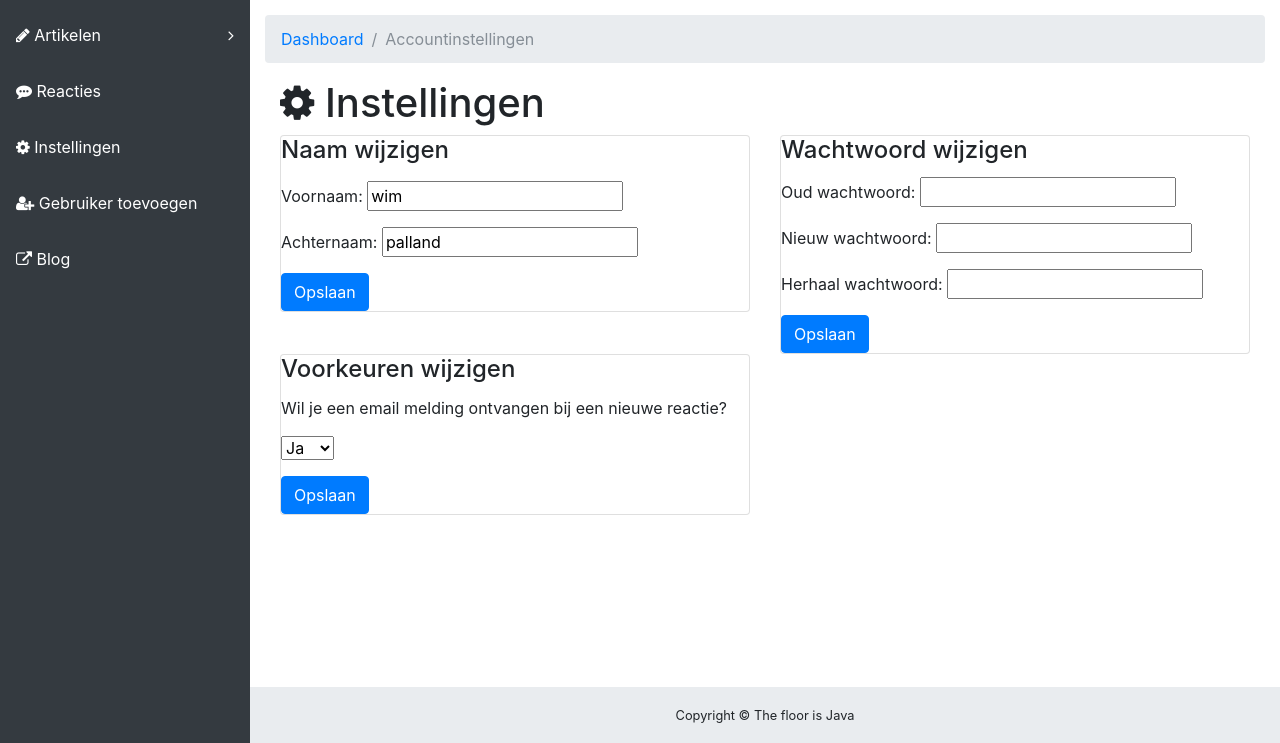
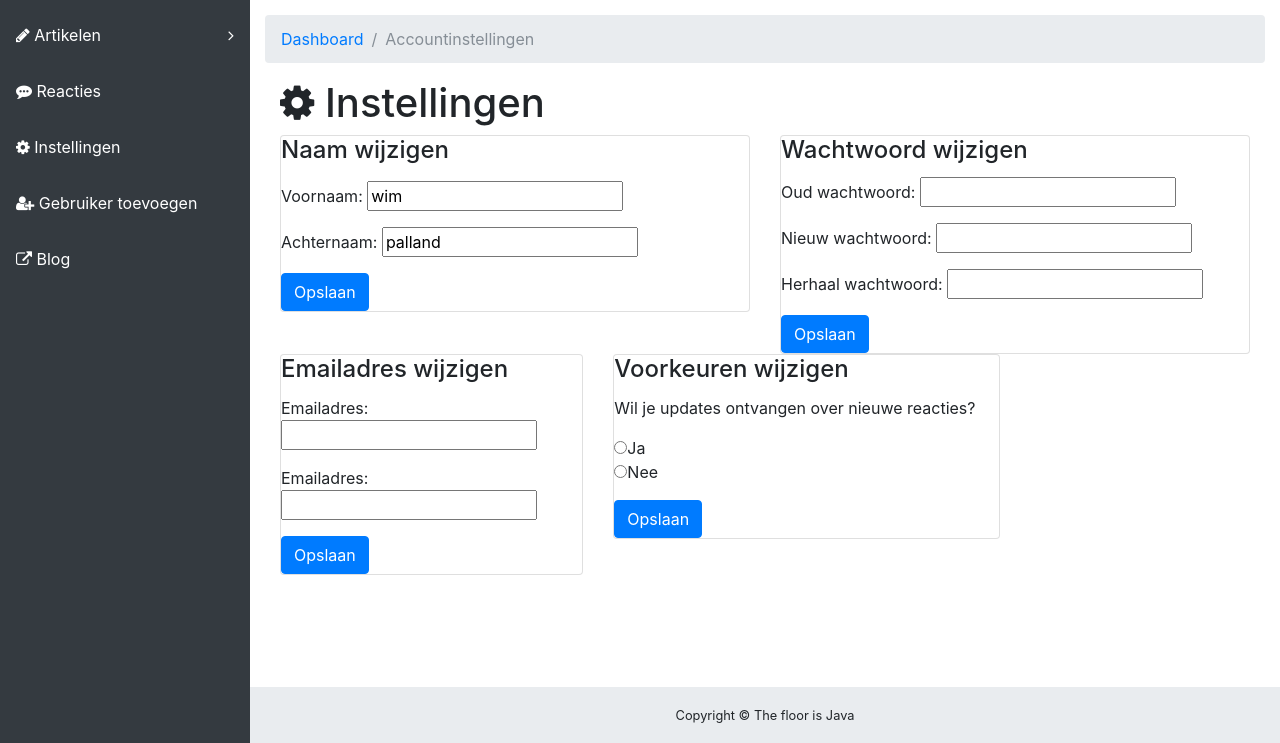
Before and after one commit to HofmanErik/KBS-project, a PHP site: page /admin/account.php in a window 1280 px wide. Shown: the part 105-848 px from the top of the page. Run offline with PHP 8.4, Linux system fonts and the light colour scheme; the visitor is signed in with stand-in values (Sample User, id 1); data comes from the database, SQL or seed files in the repository; some libraries are stand-ins or nearby versions.

Commit message:
account.php bijgewerkt met de emailinstellingen

```diff
--- a/Blog/admin/account.php
+++ b/Blog/admin/account.php
@@ -140,21 +140,37 @@ if (isset($_POST["opslaan2"])) {
                                 </div>
                             </div>
                             <div class="row">
-                                <div class = "col-sm-6">
-                                    <div class = "card">
-                                        <div class = "card-block">
-                                            <h4 class = "card-title">Voorkeuren wijzigen</h4>
-                                            <p>Wil je een email melding ontvangen bij een nieuwe reactie?</p>
-                                            <select>
-                                                <option value = "" name="ja">Ja</option>
-                                                <option value = "" name="nee">Nee</option>
-                                            </select>
-                                            <p class = "card-text"></p>
-                                            <a href = "#" class = "btn btn-primary">Opslaan</a>
-                                        </div>
-                                    </div>
+                              <div class="col-sm-4">
+                                <div class="card">
+                                  <div class="card-block">
+                                    <h4 class="card-title">Emailadres wijzigen</h4>
+                                      <form action="emailupdate.php" method="POST">
+                                        <p>Emailadres: <input type="email" name="mail1"></p>
+                                        <p>Emailadres: <input type="email" name="mail2"></p>
+                                        <input class="btn btn-primary" type="submit" name="emailsubmit" value="Opslaan">
+                                      </form>
+                                  </div>
                                 </div>
+                              </div>
+                                    <div class="col-sm-5">
+                                <div class="card">
+                                  <div class="card-block">
+                                    <h4 class="card-title">Voorkeuren wijzigen</h4>
+                                    <p>Wil je updates ontvangen over nieuwe reacties?</p>
+                                    <form action="emailupdate.php" method="POST">
+                                        <input type="radio" name="janee" value="ja" >Ja<br>
+                                        <input type="radio" name="janee" value="nee">Nee<br>
+                                    <p class="card-text"></p>
+                                    <input class="btn btn-primary" type="submit" name="statussubmit" value="Opslaan">
+                                  </form>
+                                  </div>
+                                </div>
+                              </div>
+                              </div>
+                              </div>
                             </div>
+
+
                             </div>
                             </div>
                             </div>
--- a/Blog/admin/emailupdate.php
+++ b/Blog/admin/emailupdate.php
@@ -60,5 +60,6 @@ if (isset($_POST['statussubmit'])){
 		$stmt = $conn->prepare("update medewerker SET emailstatus = 0 WHERE mnr = '$mnr'");
 		$stmt->execute();
 	}
+	header("Location: ../admin/account.php?succes");
 }
 ?>
```
